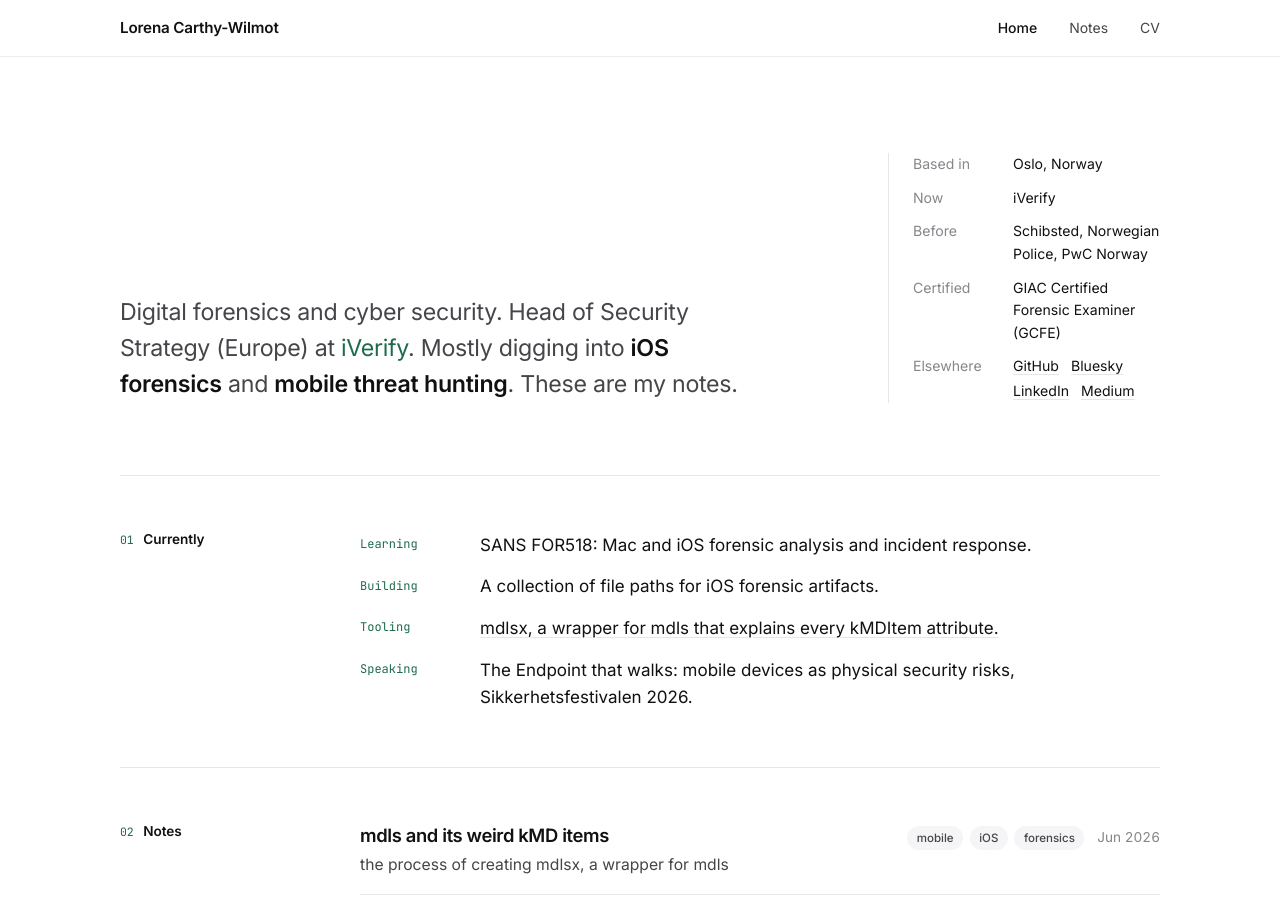
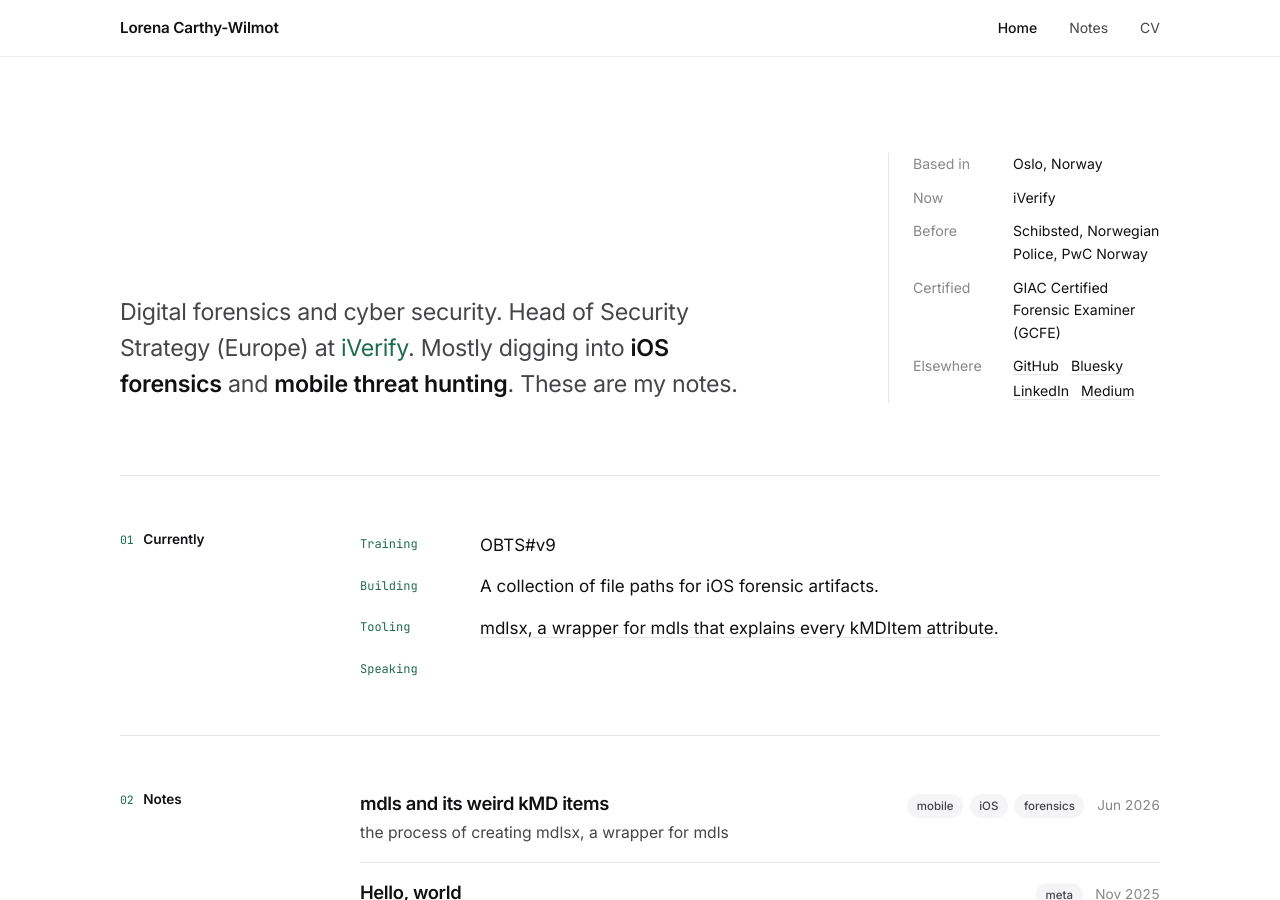
Before and after one commit to thisislola/thisislola.github.io, a Jekyll site: the page built from index.html, in a window 1280 px wide and 900 px high. Built offline with Jekyll 4.4.1, drawn with Linux system fonts in a browser that asks for light colours.

Commit message:
Update labels and texts in now.yml

```diff
--- a/_data/now.yml
+++ b/_data/now.yml
@@ -3,8 +3,8 @@
 #   text:  one line
 #   url:   optional link
 
-- label: Learning
-  text: "SANS FOR518: Mac and iOS forensic analysis and incident response."
+- label: Training
+  text: "OBTS#v9"
 
 - label: Building
   text: "A collection of file paths for iOS forensic artifacts."
@@ -14,4 +14,4 @@
   url: https://github.com/thisislola/mdlsx
 
 - label: Speaking
-  text: "The Endpoint that walks: mobile devices as physical security risks, Sikkerhetsfestivalen 2026."
+  text: ""
```
